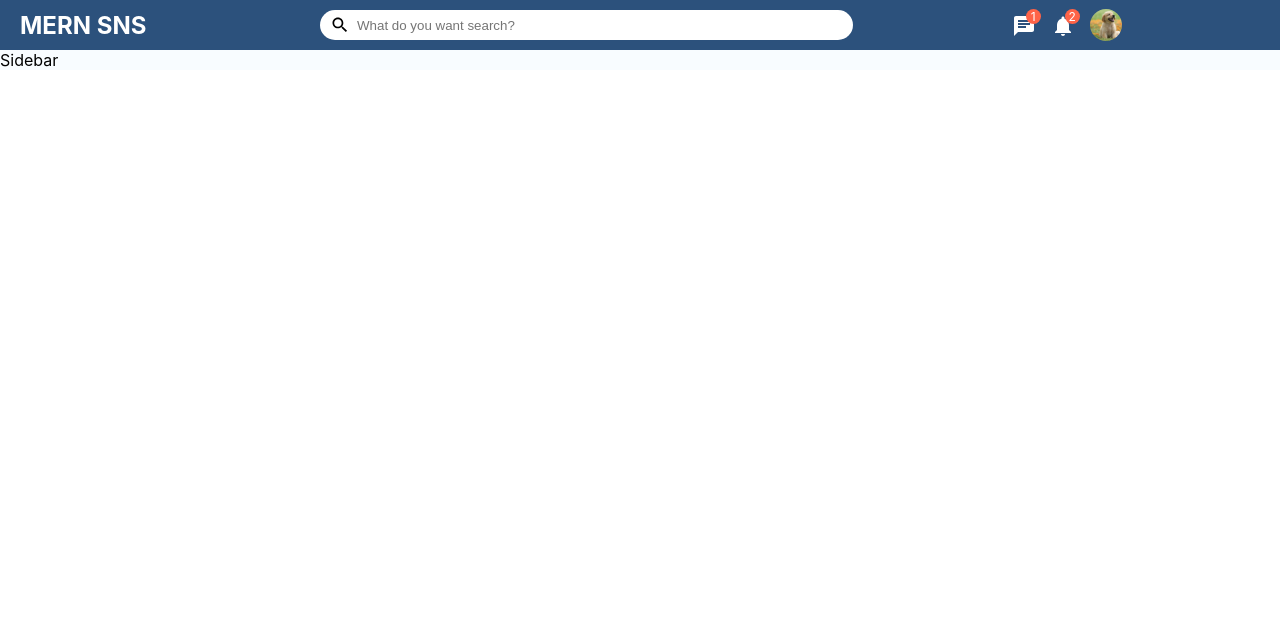
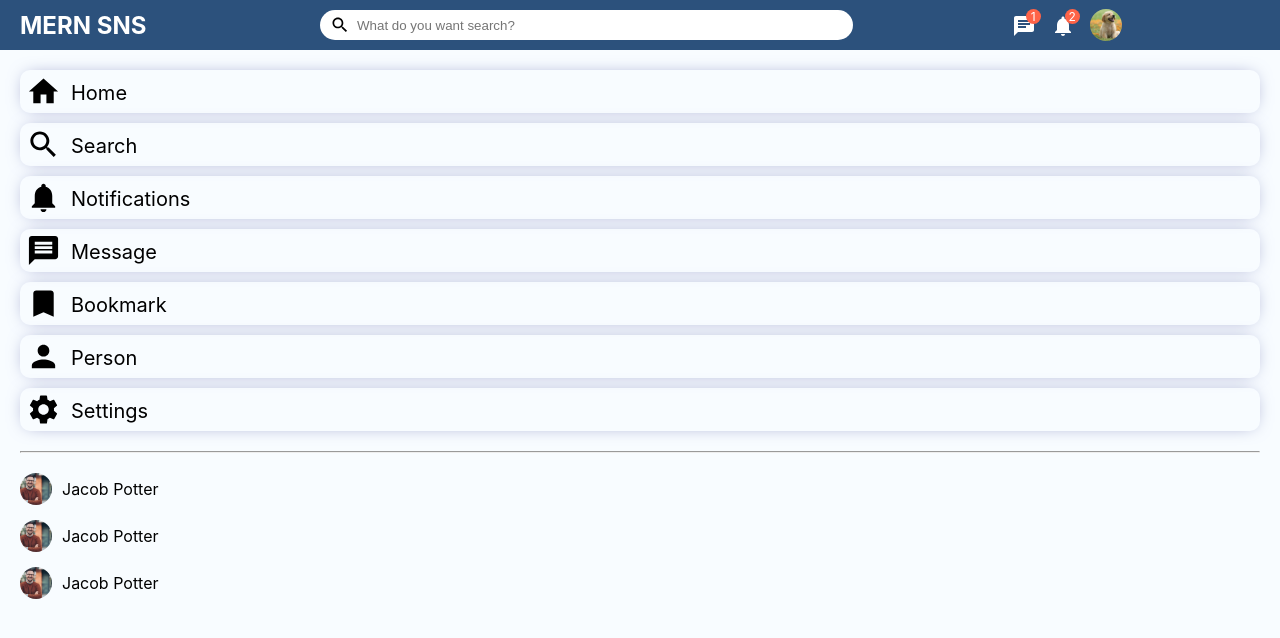
Before and after one commit to Chimoha31/MERN_SNS, a React (Create React App) app in the folder client/: page / in a window 1280 px wide. Shown: the top 638 px of the page. Built offline with nearby package versions, Linux system fonts and the light colour scheme.

Commit message:
Implemented Sidebar

```diff
--- a/client/src/components/sidebar/Sidebar.css
+++ b/client/src/components/sidebar/Sidebar.css
@@ -0,0 +1,64 @@
+.sidebar {
+  flex: 2.5;
+  height: 100vh;
+}
+
+.sidebarWrapper {
+  padding: 20px;
+}
+
+.sidebarList {
+  padding: 0;
+  margin: 0;
+  list-style: none;
+}
+
+.sidebarListItem {
+  display: flex;
+  align-items: center;
+  margin-bottom: 10px;
+  padding: 4px 6px;
+  cursor: pointer;
+  box-shadow: 0px 0px 18px -7px #787fb5;
+  border-radius: 10px;
+  transition: all 0.3s;
+}
+
+.sidebarListItem:hover {
+  box-shadow: none;
+  transform: translateY(5px);
+}
+
+.sidebarIcon {
+  font-size: 35px !important;
+  margin-right: 10px;
+}
+
+.sidebarListItemText {
+  font-size: 20px;
+  padding-top: 3px;
+}
+
+.sidebarHr {
+  margin: 20px 0;
+}
+
+.sidebarFriendsList {
+  padding: 0;
+  margin: 0;
+  list-style: none;
+}
+
+.sidebarFriend {
+  display: flex;
+  align-items: center;
+  margin-bottom: 15px;
+}
+
+.sidebarFriendImg {
+  width: 32px;
+  height: 32px;
+  object-fit: cover;
+  border-radius: 50%;
+  margin-right: 10px;
+}
--- a/client/src/components/sidebar/Sidebar.jsx
+++ b/client/src/components/sidebar/Sidebar.jsx
@@ -1,13 +1,79 @@
-import React from 'react';
-import '../sidebar/Sidebar.css';
-
+import React from "react";
+import "../sidebar/Sidebar.css";
+import Home from "@mui/icons-material/Home";
+import Search from "@mui/icons-material/Search";
+import NotificationsIcon from "@mui/icons-material/Notifications";
+import Message from "@mui/icons-material/Message";
+import Bookmark from "@mui/icons-material/Bookmark";
+import PersonIcon from "@mui/icons-material/Person";
+import Settings from "@mui/icons-material/Settings";
 
 const Sidebar = () => {
   return (
-    <div>
-      Sidebar
+    <div className="sidebar">
+      <div className="sidebarWrapper">
+        <ul className="sidebarList">
+          <li className="sidebarListItem">
+            <Home className="sidebarIcon" />
+            <span className="sidebarListItemText">Home</span>
+          </li>
+          <li className="sidebarListItem">
+            <Search className="sidebarIcon" />
+            <span className="sidebarListItemText">Search</span>
+          </li>
+          <li className="sidebarListItem">
+            <NotificationsIcon className="sidebarIcon" />
+            <span className="sidebarListItemText">Notifications</span>
+          </li>
+          <li className="sidebarListItem">
+            <Message className="sidebarIcon" />
+            <span className="sidebarListItemText">Message</span>
+          </li>
+          <li className="sidebarListItem">
+            <Bookmark className="sidebarIcon" />
+            <span className="sidebarListItemText">Bookmark</span>
+          </li>
+          <li className="sidebarListItem">
+            <PersonIcon className="sidebarIcon" />
+            <span className="sidebarListItemText">Person</span>
+          </li>
+          <li className="sidebarListItem">
+            <Settings className="sidebarIcon" />
+            <span className="sidebarListItemText">Settings</span>
+          </li>
+        </ul>
+        <hr className="sidebarHr" />
+
+
+        <ul className="sidebarFriendsList">
+          <li className="sidebarFriend">
+            <img
+              src="/assets/person/person01.jpg"
+              alt=""
+              className="sidebarFriendImg"
+            />
+            <span className="sidebarFriendName">Jacob Potter</span>
+          </li>
+          <li className="sidebarFriend">
+            <img
+              src="/assets/person/person01.jpg"
+              alt=""
+              className="sidebarFriendImg"
+            />
+            <span className="sidebarFriendName">Jacob Potter</span>
+          </li>
+          <li className="sidebarFriend">
+            <img
+              src="/assets/person/person01.jpg"
+              alt=""
+              className="sidebarFriendImg"
+            />
+            <span className="sidebarFriendName">Jacob Potter</span>
+          </li>
+        </ul>
+      </div>
     </div>
-  )
-}
+  );
+};
 
-export default Sidebar
+export default Sidebar;
```
Also changed, not shown: client/public/assets/person/person01.jpg (added).
